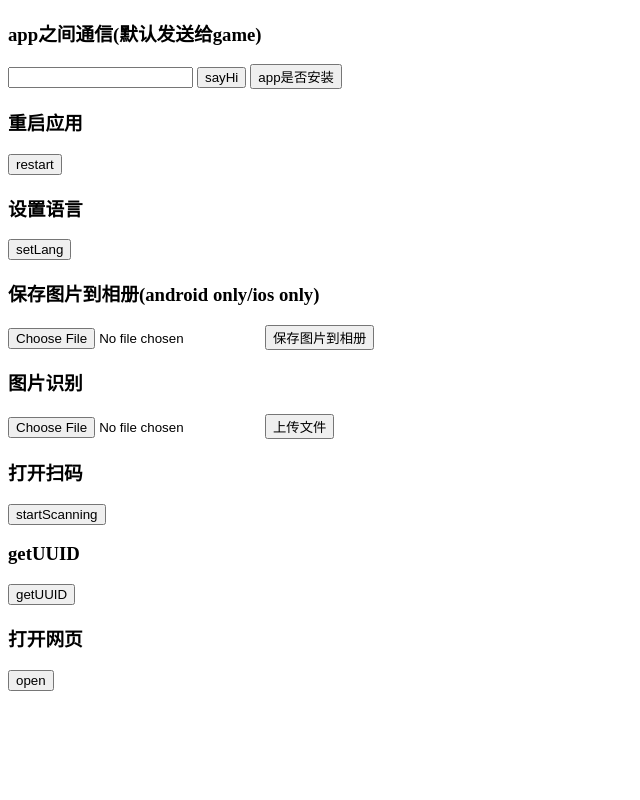
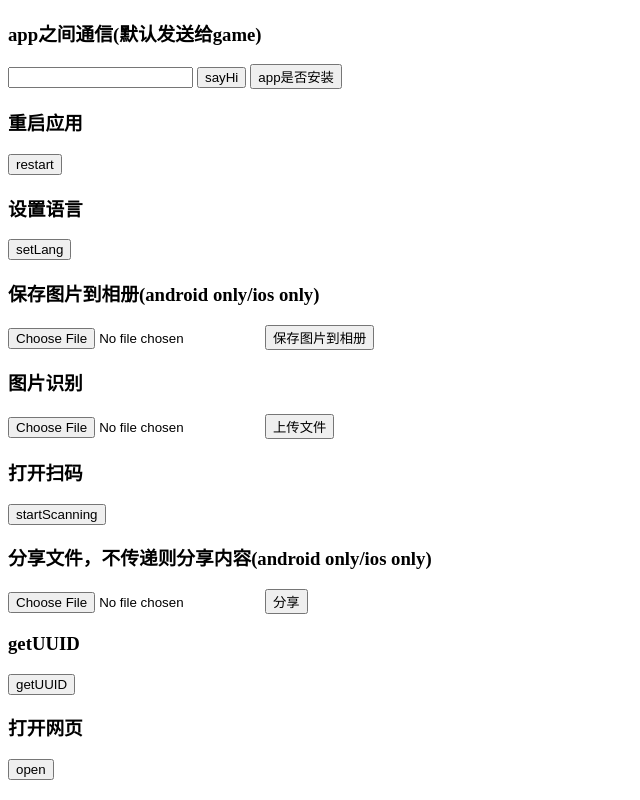
Before and after one commit to BioforestChain/plaoc-html-demo, a website built with Vite: page index.html in a window 1280 px wide. Shown: the whole page, without its empty margins (0-640 px from the left). Built offline with nearby package versions, Linux system fonts and the light colour scheme.

Commit message:
:sparkles: Add shareHandle

```diff
--- a/index.html
+++ b/index.html
@@ -29,13 +29,13 @@
   <div>
     <h3>保存图片到相册(android only/ios only)</h3>
     <form onsubmit="savePictures(event)">
-      <input type="file" name="savePictures" id="savePictures">
+      <input type="file" name="savePictures" id="$savePictures">
       <input type="submit" value="保存图片到相册">
     </form>
   </div>
   <div>
     <h3>图片识别</h3>
-    <form onsubmit="handleSubmit(event)">
+    <form onsubmit="handleSubmit(event)" accept="image/png, image/jpeg">
       <input type="file" name="fileToUpload" id="fileToUpload">
       <input type="submit" value="上传文件">
     </form>
@@ -43,6 +43,13 @@
   <div>
     <h3>打开扫码</h3>
     <button onclick="startScanning()">startScanning</button>
+  </div>
+  <div>
+    <h3>分享文件，不传递则分享内容(android only/ios only)</h3>
+    <form onsubmit="shareHandle(event)">
+      <input type="file" name="shareHandle" id="$shareHandle">
+      <input type="submit" value="分享">
+    </form>
   </div>
   <div>
     <h3>getUUID</h3>
--- a/index.ts
+++ b/index.ts
@@ -33,7 +33,16 @@ const notification = async () => {
 
 const share = document.querySelector("dweb-share")!;
 // 分享
-const shareHandle = async () => {
+const shareHandle = async ($event) => {
+  $event.preventDefault();
+  const target = document.getElementById("$shareHandle") as HTMLInputElement;
+  if (target && target.files?.[0]) {
+    return await share.share({
+      title: `分享:${target.files[0].name}`,
+      text: `size:${target.files[0].size},type:${target.files[0].type}`,
+      files: target.files,
+    });
+  }
   return await share.share({
     title: "分享标题🍉",
     text: "分享文字分享文字",
@@ -50,7 +59,7 @@ const getUUID = async () => {
 const mwebview = document.querySelector("dweb-mwebview")!;
 
 const open = async () => {
-  mwebview.open("https://docs.dweb-browser.org/");
+  // mwebview.open("https://docs.dweb-browser.org/");
 };
 
 // 向desktop.dweb.waterbang.top.dweb 发送消息
@@ -105,7 +114,7 @@ const setLang = async () => {
 
 const savePictures = async ($event: Event) => {
   $event.preventDefault();
-  const target = document.getElementById("fileToUpload") as HTMLInputElement;
+  const target = document.getElementById("$savePictures") as HTMLInputElement;
   if (target && target.files?.[0]) {
     alert(await fileSystemPlugin.savePictures({ files: target.files }));
   }
```
